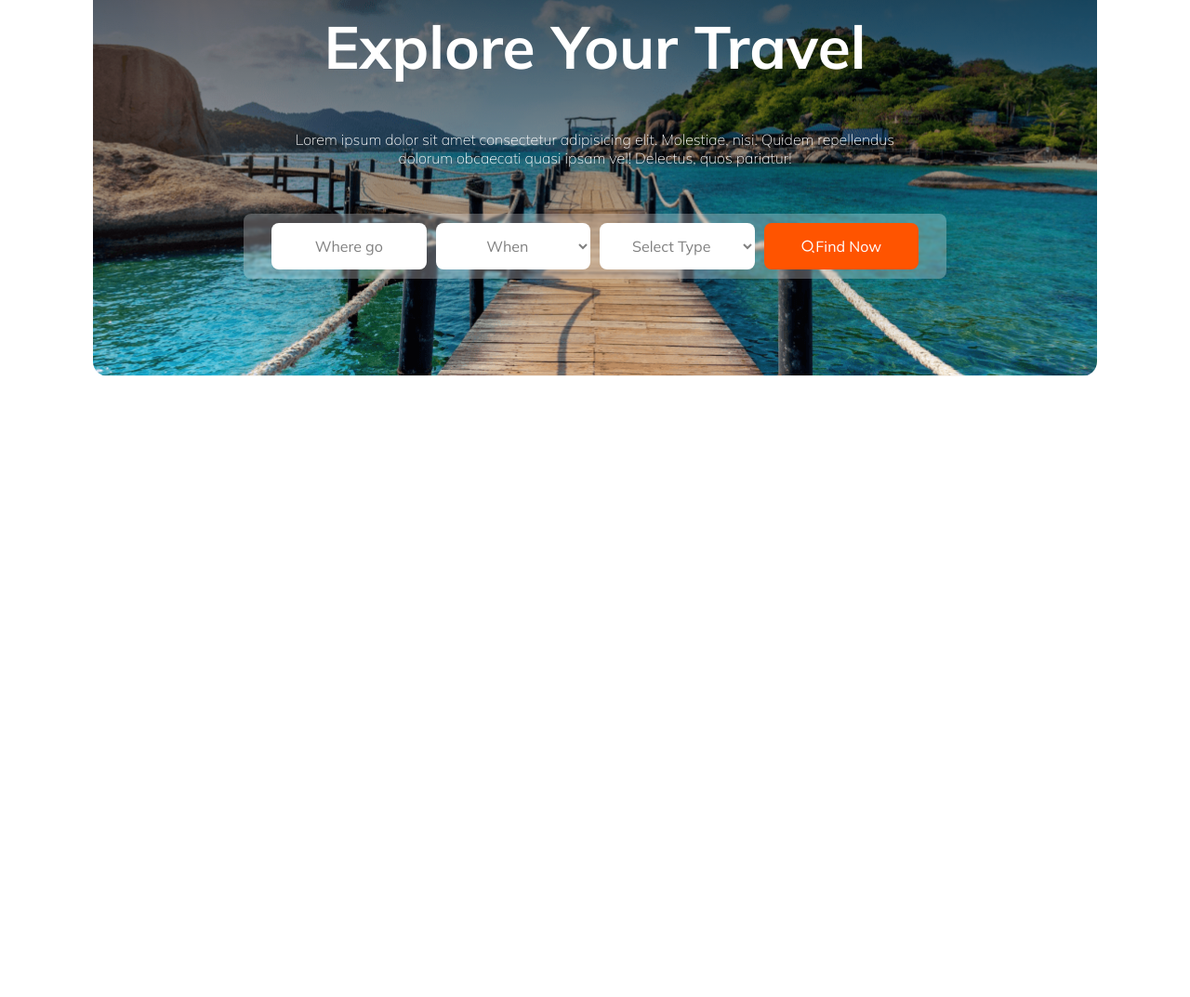
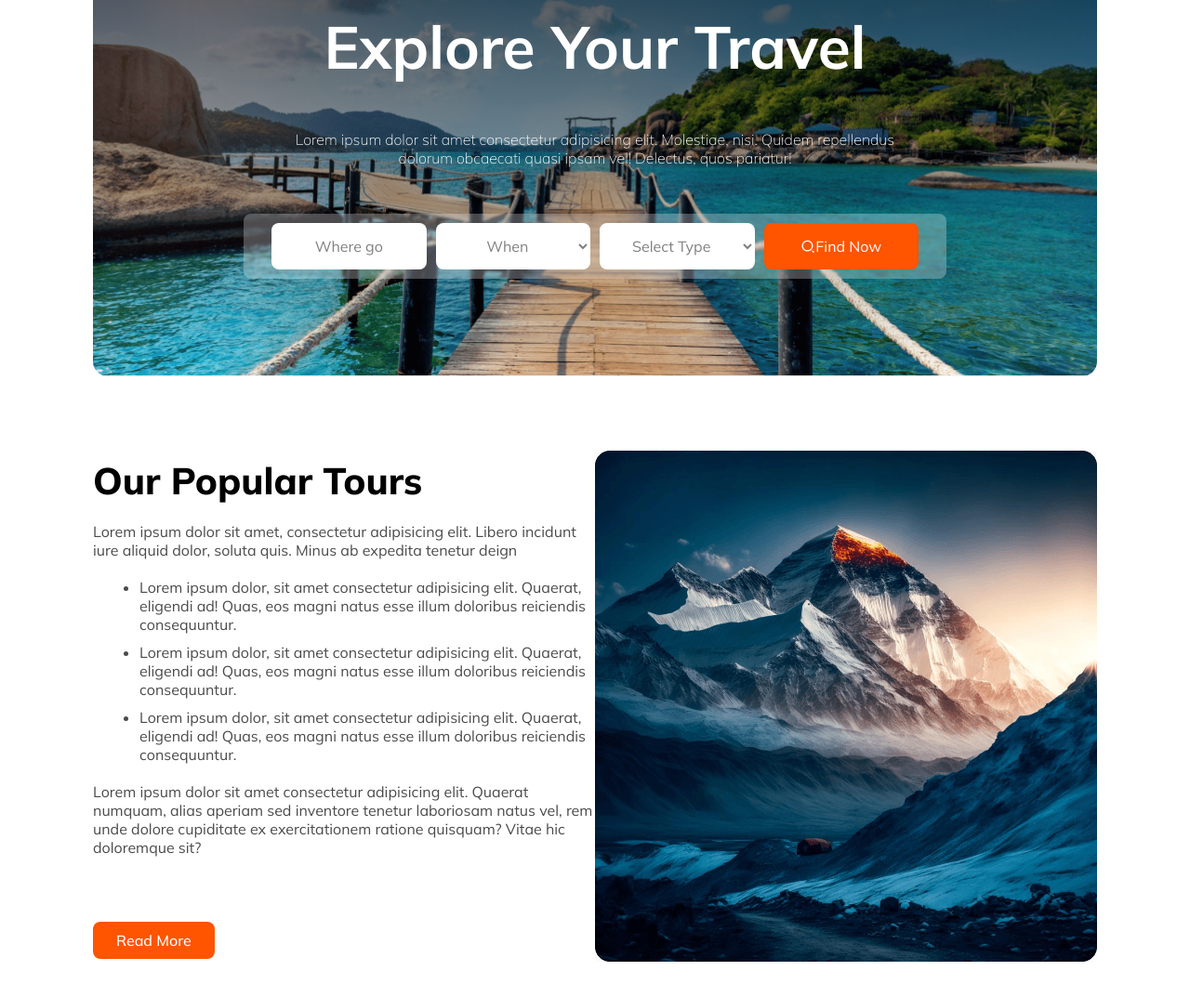
Before and after one commit to red-one12/travel-website-1, a plain HTML site: page index.html in a window 1280 px wide. Shown: the part 283-1356 px from the top of the page at 93% size. Before the commit the page ends 800 px from the top, so only its background shows below. Drawn offline with nearby package versions, Linux system fonts and the light colour scheme.

Commit message:
popular section done

```diff
--- a/index.html
+++ b/index.html
@@ -31,7 +31,7 @@
         <section class="banner">
             <h1>Explore Your Travel</h1>
             <p>Lorem ipsum dolor sit amet consectetur adipisicing elit. Molestiae, nisi. Quidem repellendus dolorum
-            obcaecati quasi ipsam vel! Delectus, quos pariatur!</p>
+                obcaecati quasi ipsam vel! Delectus, quos pariatur!</p>
             <div class="find-now">
                 <p>Where go</p>
                 <select name="when" id="when">
@@ -43,6 +43,28 @@
                 <p class="search-btn"><i class="ri-search-2-line"></i>Find Now</p>
             </div>
         </section>
+        <section class="popular-tours">
+            <div class="left">
+                <h1>Our Popular Tours</h1>
+                <p>Lorem ipsum dolor sit amet, consectetur adipisicing elit. Libero incidunt iure aliquid dolor, soluta
+                    quis. Minus ab expedita tenetur deign</p>
+                <ul>
+                    <li>Lorem ipsum dolor, sit amet consectetur adipisicing elit. Quaerat, eligendi ad! Quas, eos magni
+                        natus esse illum doloribus reiciendis consequuntur.</li>
+                    <li>Lorem ipsum dolor, sit amet consectetur adipisicing elit. Quaerat, eligendi ad! Quas, eos magni
+                        natus esse illum doloribus reiciendis consequuntur.</li>
+                    <li>Lorem ipsum dolor, sit amet consectetur adipisicing elit. Quaerat, eligendi ad! Quas, eos magni
+                        natus esse illum doloribus reiciendis consequuntur.</li>
+                </ul>
+                <p>Lorem ipsum dolor sit amet consectetur adipisicing elit. Quaerat numquam, alias aperiam sed inventore
+                    tenetur laboriosam natus vel, rem unde dolore cupiditate ex exercitationem ratione quisquam? Vitae
+                    hic doloremque sit?</p>
+                <a href="#" class="btn">Read More</a>
+            </div>
+            <div class="right">
+                <img src="./Images/Rectangle 4.png" alt="hill photo">
+            </div>
+        </section>
     </main>
     <footer>
 
--- a/styles/style.css
+++ b/styles/style.css
@@ -20,6 +20,14 @@ body {
 
 .display-flex {
     display: flex;
+}
+.btn{
+    color: white;
+    font-weight: 500;
+    padding: 10px 25px;
+    background-color: #FF5400;
+    border-radius: 8px;
+    text-decoration: none;
 }
 
 
@@ -62,7 +70,7 @@ ul {
     align-items: center;
 }
 
-ul li {
+.nav-item ul li {
     list-style: none;
     margin-left: 80px;
 }
@@ -85,7 +93,7 @@ main {
 
 /* banner section is starting...  */
 .banner {
-    background: linear-gradient(180deg, rgba(0, 0, 0, 0.729), rgba(139, 139, 139, 0)), url('/Images/Group\ 13\ \(1\)\ \(1\).png');
+    background: linear-gradient(180deg, rgba(0, 0, 0, 0.729), rgba(139, 139, 139, 0)), url(../Images/Group\ 13\ \(1\)\ \(1\).png);
     background-size: cover;
     background-repeat: no-repeat;
     background-position: center;
@@ -159,3 +167,41 @@ main {
     background-color: #FF5400;
     color: white;
 }
+
+
+
+
+/* popular tours section is starting...  */
+.popular-tours{
+    /* background-color: rgb(163, 233, 216); */
+    display: flex;
+    margin-top: 80px;
+    justify-content: space-between;
+}
+.popular-tours .left{
+    display: flex;
+    flex-direction: column;
+    justify-content: center;
+    align-items: start;
+    gap: 20px;
+    width: 50%;
+}
+.popular-tours .left h1{
+    font-size: 40px;
+    font-weight: 800;
+}
+.left p{
+    color: rgb(75, 75, 75);
+    font-size: 16px;
+}
+.left ul{
+    margin-left: 50px;
+    display: flex;
+    flex-direction: column;
+    gap: 10px;
+    color: rgb(75, 75, 75);
+    font-size: 16px;
+}
+.left a{
+    margin-top: 50px;
+}
```
